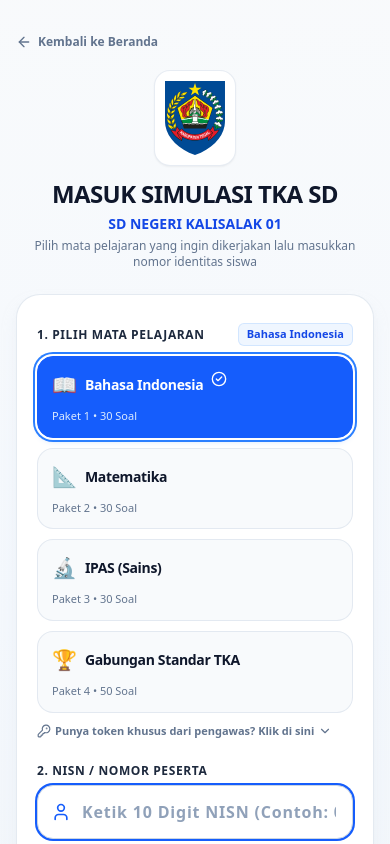
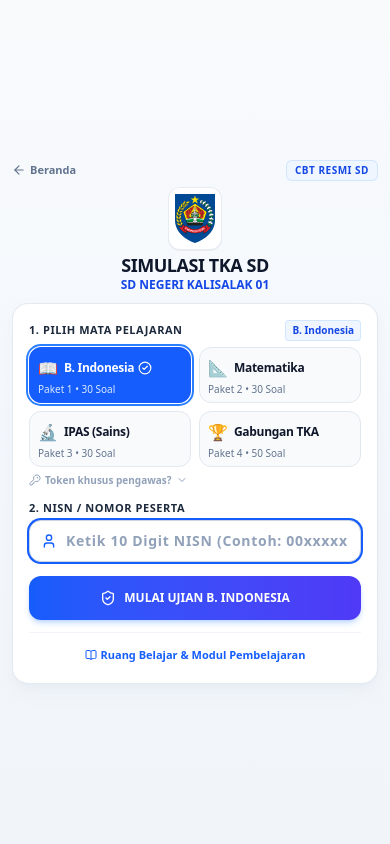
Before and after one commit to devsdnkls01/simulasi_tkad, a Next.js app: page /login in a window 390 px wide. Shown: the top 844 px of the page. Built offline with nearby package versions, Linux system fonts and the light colour scheme.

Commit message:
style: optimize login subject grid to compact 2x2 layout for single screen mobile fit

```diff
--- a/src/app/login/page.tsx
+++ b/src/app/login/page.tsx
@@ -30,35 +30,35 @@ export default function StudentLoginPage() {
   const subjects = [
     {
       id: 'indo',
-      name: 'Bahasa Indonesia',
+      name: 'B. Indonesia',
+      fullName: 'Bahasa Indonesia',
       badge: 'Paket 1 • 30 Soal',
       icon: '📖',
       token: '12345',
-      desc: 'Literasi teks sastra & informasi',
     },
     {
       id: 'matematika',
       name: 'Matematika',
+      fullName: 'Matematika',
       badge: 'Paket 2 • 30 Soal',
       icon: '📐',
       token: '23456',
-      desc: 'Numerasi & pemecahan masalah',
     },
     {
       id: 'ipas',
       name: 'IPAS (Sains)',
+      fullName: 'IPAS (Sains)',
       badge: 'Paket 3 • 30 Soal',
       icon: '🔬',
       token: '34567',
-      desc: 'Sains alam & sosial tematik',
     },
     {
       id: 'gabungan',
-      name: 'Gabungan Standar TKA',
+      name: 'Gabungan TKA',
+      fullName: 'Gabungan Standar TKA',
       badge: 'Paket 4 • 50 Soal',
       icon: '🏆',
       token: '58321',
-      desc: 'Simulasi komprehensif 3 mapel',
     },
   ];
 
@@ -113,65 +113,67 @@ export default function StudentLoginPage() {
   };
 
   return (
-    <div className="min-h-screen bg-gradient-to-b from-slate-50 via-blue-50/40 to-slate-100 flex flex-col justify-center py-8 sm:py-12 px-4 sm:px-6 lg:px-8">
-      <div className="sm:mx-auto sm:w-full sm:max-w-lg">
+    <div className="min-h-dvh bg-gradient-to-b from-slate-50 via-blue-50/40 to-slate-100 flex flex-col justify-center items-center py-3 sm:py-6 px-3 sm:px-6">
+      <div className="w-full max-w-md">
+        {/* Header Compact */}
+        <div className="text-center mb-2.5 sm:mb-4">
+          <div className="flex items-center justify-between mb-1.5">
             <Link
               href="/"
-          className="inline-flex items-center gap-1.5 text-xs font-semibold text-slate-500 hover:text-blue-600 mb-5 transition-colors"
+              className="inline-flex items-center gap-1 text-[11px] font-bold text-slate-500 hover:text-blue-600 transition-colors"
             >
-          <ArrowLeft className="w-4 h-4" />
-          Kembali ke Beranda
+              <ArrowLeft className="w-3.5 h-3.5" />
+              <span>Beranda</span>
             </Link>
+            <span className="text-[10px] font-extrabold uppercase tracking-wider text-blue-700 bg-blue-50 px-2 py-0.5 rounded-md border border-blue-200/60">
+              CBT Resmi SD
+            </span>
+          </div>
 
-        <div className="flex justify-center mb-3">
-          <div className="relative p-2.5 bg-white rounded-2xl shadow-xs border border-slate-200/80">
+          <div className="flex justify-center mb-1">
+            <div className="p-1.5 bg-white rounded-xl shadow-2xs border border-slate-200/80 inline-block">
               <Image
                 src="/logo-tegal.svg"
                 alt="Lambang Kabupaten Tegal"
-              width={60}
-              height={60}
+                width={40}
+                height={40}
                 priority
                 className="object-contain"
               />
             </div>
           </div>
 
-        <h2 className="text-center text-2xl sm:text-3xl font-black text-slate-900 tracking-tight">
-          MASUK SIMULASI TKA SD
+          <h2 className="text-lg sm:text-2xl font-black text-slate-900 tracking-tight leading-tight">
+            SIMULASI TKA SD
           </h2>
-        <p className="mt-1 text-center text-sm font-extrabold text-blue-700">
+          <p className="text-xs font-bold text-blue-700">
             {schoolName}
-        </p>
-        <p className="text-center text-xs text-slate-500 mt-1">
-          Pilih mata pelajaran yang ingin dikerjakan lalu masukkan nomor identitas siswa
           </p>
         </div>
 
-      <div className="mt-6 sm:mx-auto sm:w-full sm:max-w-lg">
-        <div className="bg-white py-7 px-5 sm:px-9 shadow-lg shadow-slate-200/50 border border-slate-200/90 rounded-3xl">
+        {/* Card Form 1 Layar Pas */}
+        <div className="bg-white py-4 sm:py-6 px-4 sm:px-7 shadow-lg shadow-slate-200/50 border border-slate-200/90 rounded-2xl sm:rounded-3xl">
           {error && (
-            <div className="mb-5 p-4 rounded-2xl bg-rose-50 border border-rose-200 flex items-start gap-3 text-rose-800 text-sm leading-relaxed">
-              <AlertCircle className="w-5 h-5 text-rose-600 shrink-0 mt-0.5" />
-              <div>
-                <strong className="block font-bold">Gagal Masuk</strong>
+            <div className="mb-3 p-2.5 sm:p-3 rounded-xl bg-rose-50 border border-rose-200 flex items-start gap-2 text-rose-800 text-xs leading-tight">
+              <AlertCircle className="w-4 h-4 text-rose-600 shrink-0 mt-0.5" />
               <span>{error}</span>
-              </div>
             </div>
           )}
 
-          <form onSubmit={handleSubmit} className="space-y-6">
-            {/* Step 1: Pilih Mata Pelajaran */}
+          <form onSubmit={handleSubmit} className="space-y-3 sm:space-y-4">
+            {/* Step 1: Grid 2-2 Mata Pelajaran */}
             <div>
-              <div className="flex items-center justify-between mb-2.5">
-                <label className="block text-xs font-extrabold text-slate-800 uppercase tracking-wider">
+              <div className="flex items-center justify-between mb-1.5">
+                <label className="block text-[11px] font-black text-slate-800 uppercase tracking-wider">
                   1. Pilih Mata Pelajaran
                 </label>
-                <span className="text-[11px] font-bold text-blue-700 bg-blue-50 px-2 py-0.5 rounded-md border border-blue-200/60">
+                <span className="text-[10px] font-bold text-blue-700 bg-blue-50 px-1.5 py-0.5 rounded border border-blue-200/60">
                   {selectedSubject.name}
                 </span>
               </div>
 
-              <div className="grid grid-cols-1 sm:grid-cols-2 gap-2.5">
+              {/* Strict 2x2 Grid on Mobile & Desktop */}
+              <div className="grid grid-cols-2 gap-2">
                 {subjects.map((s) => {
                   const isSelected = selectedSubjectId === s.id && !showManualToken;
                   return (
@@ -182,28 +184,28 @@ export default function StudentLoginPage() {
                         setSelectedSubjectId(s.id);
                         setShowManualToken(false);
                       }}
-                      className={`relative p-3.5 rounded-2xl border text-left transition-all cursor-pointer flex flex-col justify-between ${
+                      className={`relative p-2 sm:p-2.5 rounded-xl border text-left transition-all cursor-pointer flex flex-col justify-between ${
                         isSelected
-                          ? 'bg-blue-600 text-white border-blue-600 shadow-md shadow-blue-500/25 ring-2 ring-blue-500 ring-offset-2'
-                          : 'bg-slate-50 hover:bg-blue-50/50 text-slate-800 border-slate-200/90 hover:border-blue-300'
+                          ? 'bg-blue-600 text-white border-blue-600 shadow-sm shadow-blue-500/30 ring-2 ring-blue-500 ring-offset-1'
+                          : 'bg-slate-50 hover:bg-blue-50/50 text-slate-800 border-slate-200 hover:border-blue-300'
                       }`}
                     >
-                      <div className="flex items-start justify-between gap-2 mb-1.5">
-                        <div className="flex items-center gap-2">
-                          <span className="text-xl" role="img" aria-label={s.name}>
+                      <div className="flex items-center justify-between gap-1 mb-0.5">
+                        <div className="flex items-center gap-1.5 truncate">
+                          <span className="text-base" role="img" aria-label={s.name}>
                             {s.icon}
                           </span>
-                          <span className={`font-black text-sm tracking-tight ${isSelected ? 'text-white' : 'text-slate-900'}`}>
+                          <span className={`font-black text-xs sm:text-sm tracking-tight truncate ${isSelected ? 'text-white' : 'text-slate-900'}`}>
                             {s.name}
                           </span>
                         </div>
                         {isSelected && (
-                          <CheckCircle2 className="w-4 h-4 text-white shrink-0" />
+                          <CheckCircle2 className="w-3.5 h-3.5 text-white shrink-0" />
                         )}
                       </div>
 
-                      <div className="flex items-center justify-between mt-1">
-                        <span className={`text-[11px] font-medium leading-tight ${isSelected ? 'text-blue-100' : 'text-slate-500'}`}>
+                      <div className="flex items-center justify-between mt-0.5">
+                        <span className={`text-[10px] font-medium leading-none truncate ${isSelected ? 'text-blue-100' : 'text-slate-500'}`}>
                           {s.badge}
                         </span>
                       </div>
@@ -212,31 +214,28 @@ export default function StudentLoginPage() {
                 })}
               </div>
 
-              {/* Opsi masukkan token kustom manual jika diberikan oleh proktor */}
-              <div className="mt-2.5">
+              {/* Accordion Token Manual */}
+              <div className="mt-1.5">
                 <button
                   type="button"
                   onClick={() => setShowManualToken(!showManualToken)}
-                  className="text-[11px] font-bold text-slate-500 hover:text-blue-600 flex items-center gap-1 cursor-pointer transition-colors"
+                  className="text-[10px] font-bold text-slate-400 hover:text-blue-600 flex items-center gap-1 cursor-pointer transition-colors"
                 >
-                  <KeyRound className="w-3.5 h-3.5" />
-                  <span>{showManualToken ? 'Tutup input token manual' : 'Punya token khusus dari pengawas? Klik di sini'}</span>
-                  <ChevronDown className={`w-3.5 h-3.5 transition-transform ${showManualToken ? 'rotate-180' : ''}`} />
+                  <KeyRound className="w-3 h-3" />
+                  <span>{showManualToken ? 'Tutup token manual' : 'Token khusus pengawas?'}</span>
+                  <ChevronDown className={`w-3 h-3 transition-transform ${showManualToken ? 'rotate-180' : ''}`} />
                 </button>
 
                 {showManualToken && (
-                  <div className="mt-2 p-3 bg-amber-50/70 border border-amber-200 rounded-xl space-y-1.5">
-                    <label htmlFor="customToken" className="block text-[11px] font-bold text-amber-900">
-                      Masukkan Token Khusus (5 Digit):
-                    </label>
+                  <div className="mt-1.5 p-2 bg-amber-50 border border-amber-200 rounded-lg">
                     <input
                       id="customToken"
                       type="text"
                       maxLength={5}
-                      placeholder="CONTOH: ABCDE"
+                      placeholder="TOKEN: ABCDE"
                       value={customToken}
                       onChange={(e) => setCustomToken(e.target.value.toUpperCase())}
-                      className="w-full px-3 py-2 bg-white border border-amber-300 rounded-lg text-slate-900 text-sm font-black tracking-widest uppercase focus:outline-hidden focus:ring-2 focus:ring-amber-500"
+                      className="w-full px-2.5 py-1 bg-white border border-amber-300 rounded text-slate-900 text-xs font-black tracking-widest uppercase focus:outline-hidden focus:ring-1 focus:ring-amber-500"
                     />
                   </div>
                 )}
@@ -245,12 +244,12 @@ export default function StudentLoginPage() {
 
             {/* Step 2: Input NISN / Nomor Peserta */}
             <div>
-              <label htmlFor="nisn" className="block text-xs font-extrabold text-slate-800 uppercase tracking-wider mb-1.5">
+              <label htmlFor="nisn" className="block text-[11px] font-black text-slate-800 uppercase tracking-wider mb-1">
                 2. NISN / Nomor Peserta
               </label>
               <div className="relative">
-                <div className="absolute inset-y-0 left-0 pl-3.5 flex items-center pointer-events-none text-slate-400">
-                  <User className="w-5 h-5 text-blue-600" />
+                <div className="absolute inset-y-0 left-0 pl-3 flex items-center pointer-events-none text-slate-400">
+                  <User className="w-4 h-4 text-blue-600" />
                 </div>
                 <input
                   id="nisn"
@@ -260,29 +259,26 @@ export default function StudentLoginPage() {
                   placeholder="Ketik 10 Digit NISN (Contoh: 00xxxxxxxx)"
                   value={nisn}
                   onChange={(e) => setNisn(e.target.value)}
-                  className="w-full pl-11 pr-4 py-3.5 bg-slate-50 border border-slate-300 rounded-2xl text-slate-900 text-base font-bold placeholder-slate-400 focus:outline-hidden focus:ring-2 focus:ring-blue-600 focus:bg-white transition-all tracking-wider"
+                  className="w-full pl-9 pr-3 py-2.5 bg-slate-50 border border-slate-300 rounded-xl text-slate-900 text-sm font-bold placeholder-slate-400 focus:outline-hidden focus:ring-2 focus:ring-blue-600 focus:bg-white transition-all tracking-wider"
                 />
               </div>
-              <p className="text-[11px] text-slate-500 mt-1.5 pl-1">
-                Gunakan 10 digit NISN atau Nomor Peserta yang tercantum di kartu ujian Anda.
-              </p>
             </div>
 
             {/* Submit Button */}
-            <div className="pt-1">
+            <div className="pt-0.5">
               <button
                 type="submit"
                 disabled={loading}
-                className="w-full h-13 px-4 bg-gradient-to-r from-blue-600 to-indigo-600 hover:from-blue-700 hover:to-indigo-700 text-white font-black rounded-2xl text-base transition-all shadow-md shadow-blue-500/25 hover:shadow-lg active:scale-98 disabled:opacity-60 flex items-center justify-center gap-2.5 cursor-pointer"
+                className="w-full h-11 sm:h-12 px-4 bg-gradient-to-r from-blue-600 to-indigo-600 hover:from-blue-700 hover:to-indigo-700 text-white font-black rounded-xl sm:rounded-2xl text-xs sm:text-sm transition-all shadow-md shadow-blue-500/25 hover:shadow-lg active:scale-98 disabled:opacity-60 flex items-center justify-center gap-2 cursor-pointer"
               >
                 {loading ? (
                   <>
-                    <Loader2 className="w-5 h-5 animate-spin" />
-                    <span>Menyiapkan Lembar Soal...</span>
+                    <Loader2 className="w-4 h-4 animate-spin" />
+                    <span>Menyiapkan Ujian...</span>
                   </>
                 ) : (
                   <>
-                    <ShieldCheck className="w-5 h-5" />
+                    <ShieldCheck className="w-4 h-4" />
                     <span>MULAI UJIAN {selectedSubject.name.toUpperCase()}</span>
                   </>
                 )}
@@ -290,18 +286,15 @@ export default function StudentLoginPage() {
             </div>
           </form>
 
-          <div className="mt-6 pt-5 border-t border-slate-100 flex flex-col gap-2.5 text-center">
+          {/* Footer Card */}
+          <div className="mt-3 pt-2.5 border-t border-slate-100 text-center">
             <Link
               href="/materi"
-              className="text-xs font-bold text-blue-600 hover:text-blue-800 inline-flex items-center justify-center gap-1.5 py-1 hover:underline"
+              className="text-[11px] font-bold text-blue-600 hover:text-blue-800 inline-flex items-center justify-center gap-1 hover:underline"
             >
-              <BookOpen className="w-3.5 h-3.5" />
-              <span>Belum siap ujian? Masuk Ruang Belajar & Modul</span>
+              <BookOpen className="w-3 h-3" />
+              <span>Ruang Belajar & Modul Pembelajaran</span>
             </Link>
-
-            <p className="text-[11px] text-slate-400">
-              Ujian Terstandar CBT Kemendikdasmen • SD Negeri Kalisalak 01
-            </p>
           </div>
         </div>
       </div>
```
Lines whose indentation alone changed are shown as unchanged.
